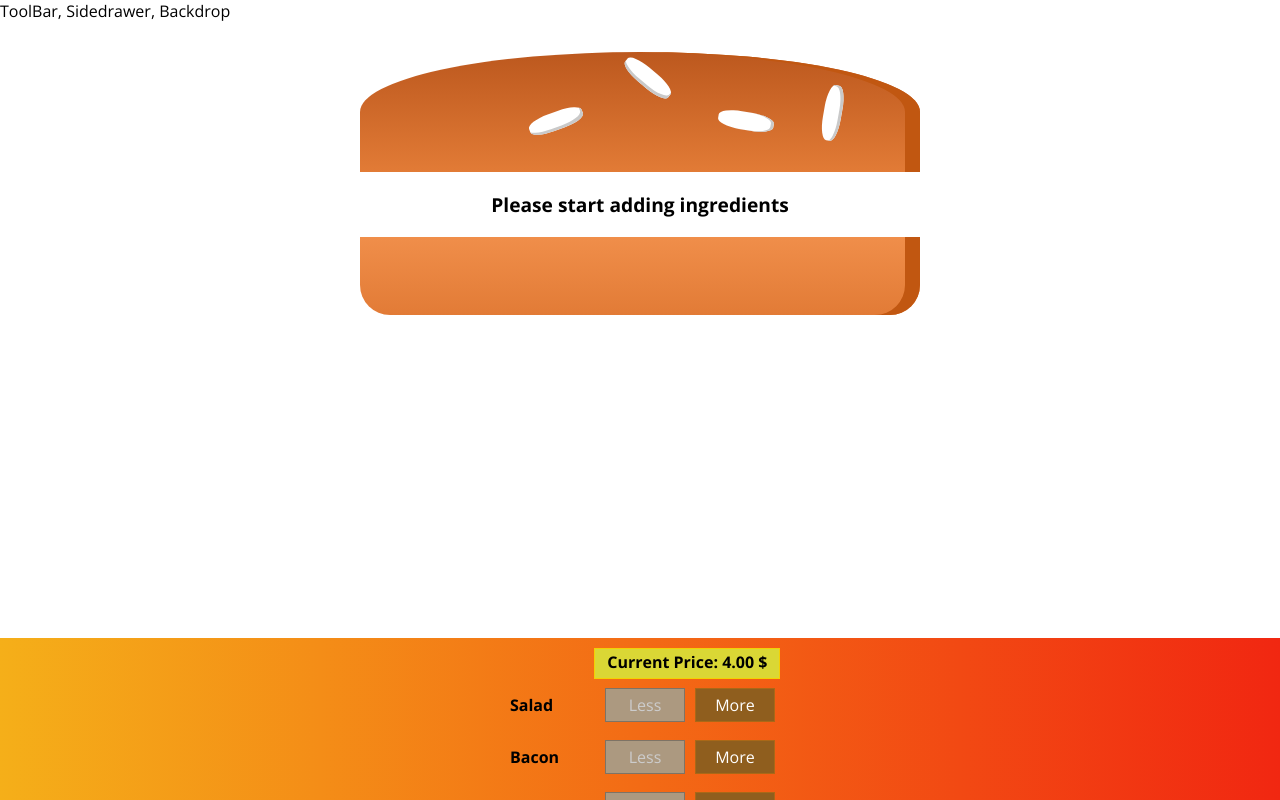
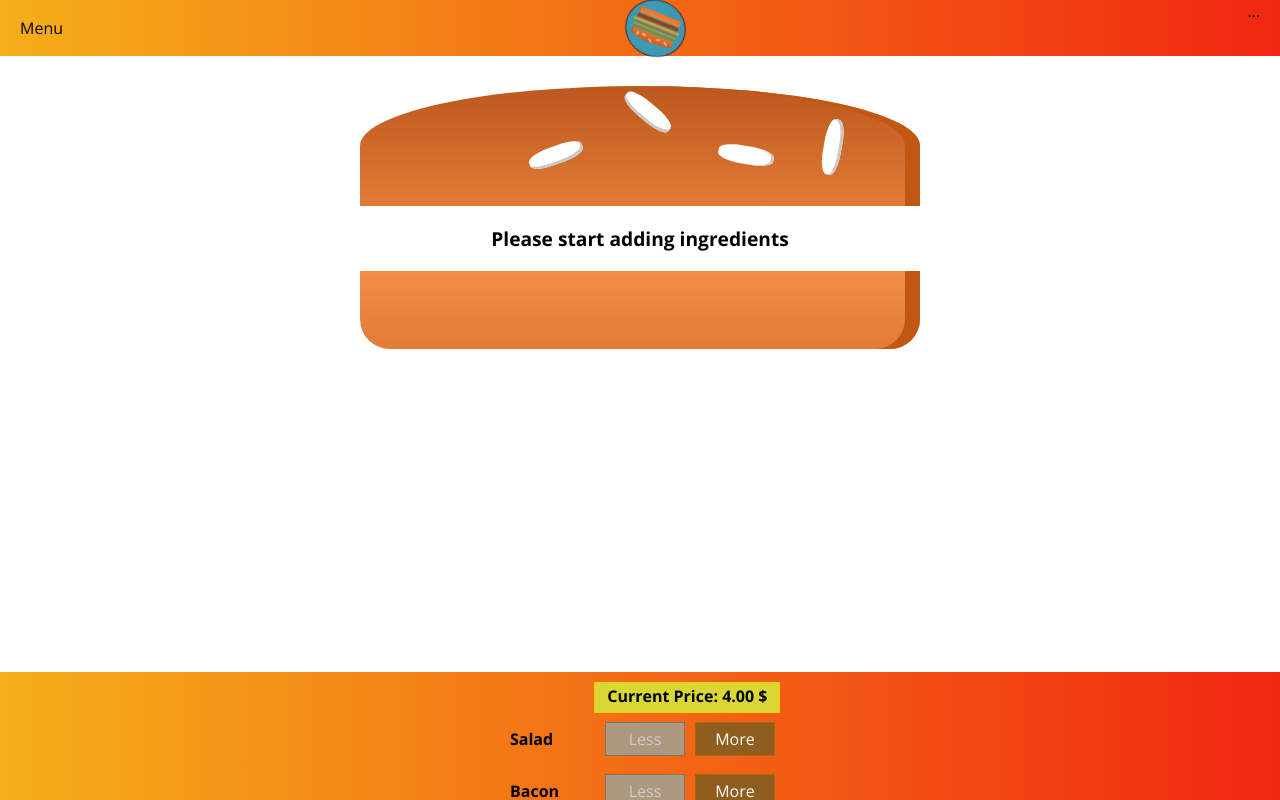
Before and after one commit to akmal2409/burger-app-react, a React (Create React App) app: page / in a window 1280 px wide. Shown: the top 800 px of the page. Built offline with nearby package versions, Linux system fonts and the light colour scheme.

Commit message:
Added a toolbar component with a logo component

```diff
--- a/src/components/Layout/Layout.js
+++ b/src/components/Layout/Layout.js
@@ -1,10 +1,11 @@
 import React from 'react';
 import Aux from '../../hoc/Auxillary';
 import classes from './Layout.module.css';
+import Toolbar from '../Navigation/Toolbar/Toolbar';
 
 const layout = (props) => (
   <Aux>
-    <div>ToolBar, Sidedrawer, Backdrop</div>
+    <Toolbar />
     <main className={classes.Content}>
       {props.children}
     </main>
--- a/src/components/Layout/Layout.module.css
+++ b/src/components/Layout/Layout.module.css
@@ -1,3 +1,3 @@
 .Content {
-  margin-top: 16px;
+  margin-top: 72px;
 }
--- /dev/null
+++ b/src/components/Logo/Logo.js
@@ -0,0 +1,33 @@
+import React from 'react';
+import Styled from 'styled-components';
+import burgerLogo from '../../assets/images/burger-logo.png';
+
+const StyledLogo = Styled.div`
+  height: 80%;
+  padding: 5px;
+  background-color: #00a8e8;
+  border: 1px solid #001233;
+  border-radius: 50%;
+  text-align: center;
+  opacity: 0.75;
+  animation:spin 10s linear infinite;
+  .logo {
+    margin-top: 7px;
+    height: 70%;
+    box-sizing: border-box;
+  }
+  @keyframes spin {
+    100% {
+      -webkit-transform: rotate(360deg);
+      transform:rotate(360deg);
+    }
+  }
+`;
+
+const logo = (props) => (
+  <StyledLogo>
+    <img className="logo" src={burgerLogo} alt="MyBurger" />
+  </StyledLogo>
+);
+
+export default logo;
--- a/src/components/Navigation/Toolbar/Toolbar.js
+++ b/src/components/Navigation/Toolbar/Toolbar.js
@@ -0,0 +1,15 @@
+import React from 'react';
+import classes from './Toolbar.module.css';
+import Logo from '../../Logo/Logo';
+
+const toolbar = (props) => (
+  <header className={classes.Toolbar}>
+    <div>Menu</div>
+    <Logo />
+    <nav>
+      ...
+    </nav>
+  </header>
+);
+
+export default toolbar;
--- a/src/components/Navigation/Toolbar/Toolbar.module.css
+++ b/src/components/Navigation/Toolbar/Toolbar.module.css
@@ -0,0 +1,28 @@
+.Toolbar {
+  position: fixed;
+  height: 56px;
+  width: 100%;
+  top: 0;
+  left: 0;
+  background: #f12711; /* fallback for old browsers */
+  background: -webkit-linear-gradient(
+    to right,
+    #f5af19,
+    #f12711
+  ); /* Chrome 10-25, Safari 5.1-6 */
+  background: linear-gradient(
+    to right,
+    #f5af19,
+    #f12711
+  ); /* W3C, IE 10+/ Edge, Firefox 16+, Chrome 26+, Opera 12+, Safari 7+ */
+  display: flex;
+  justify-content: space-between;
+  align-items: center;
+  padding: 0 20px;
+  box-sizing: border-box;
+  z-index: 90;
+}
+
+.Toolbar nav {
+  height: 100%;
+}
```
Also changed, not shown: src/assets/images/burger-logo.png (added), src/components/Navigation/NavigationItems/NavigationItems.js (added).
